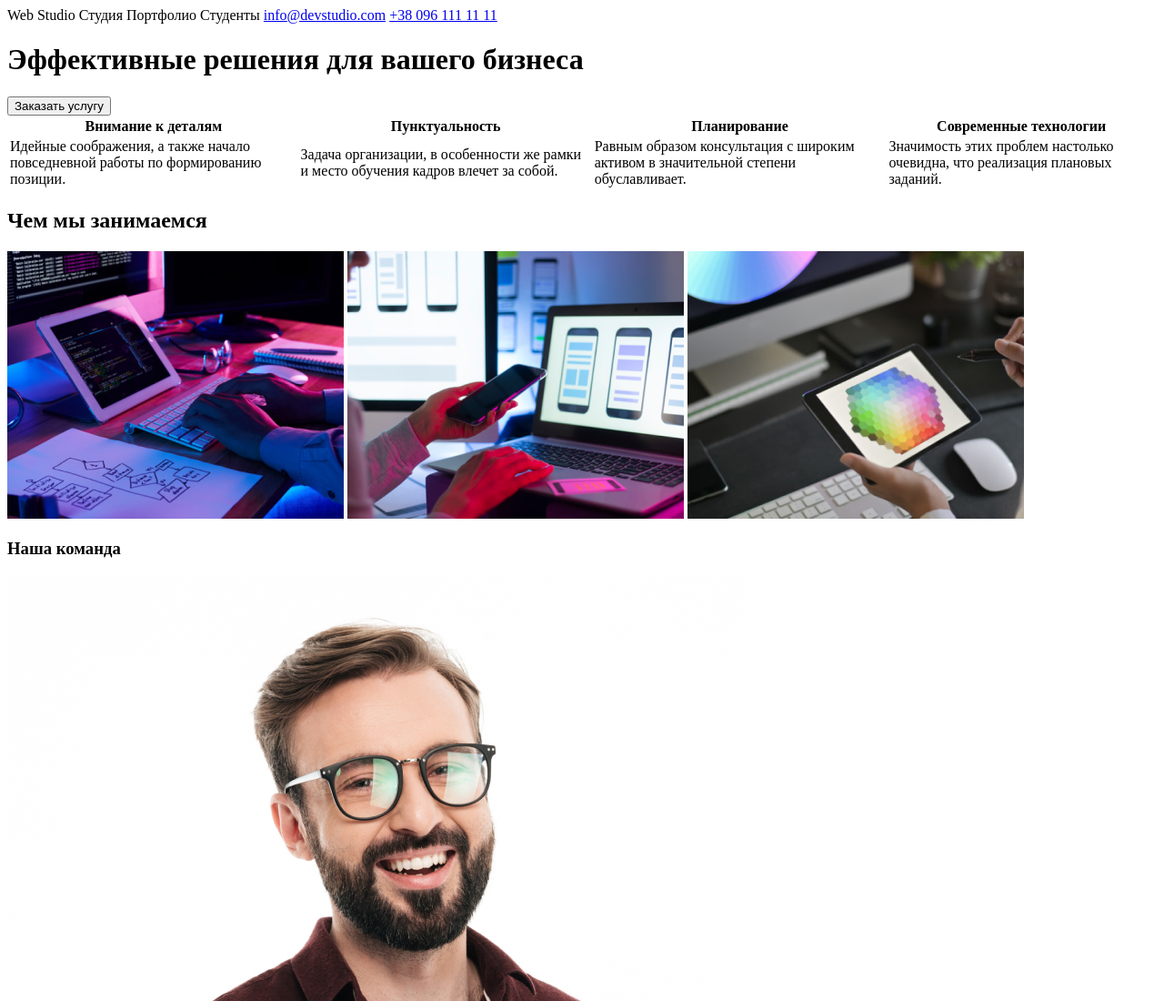
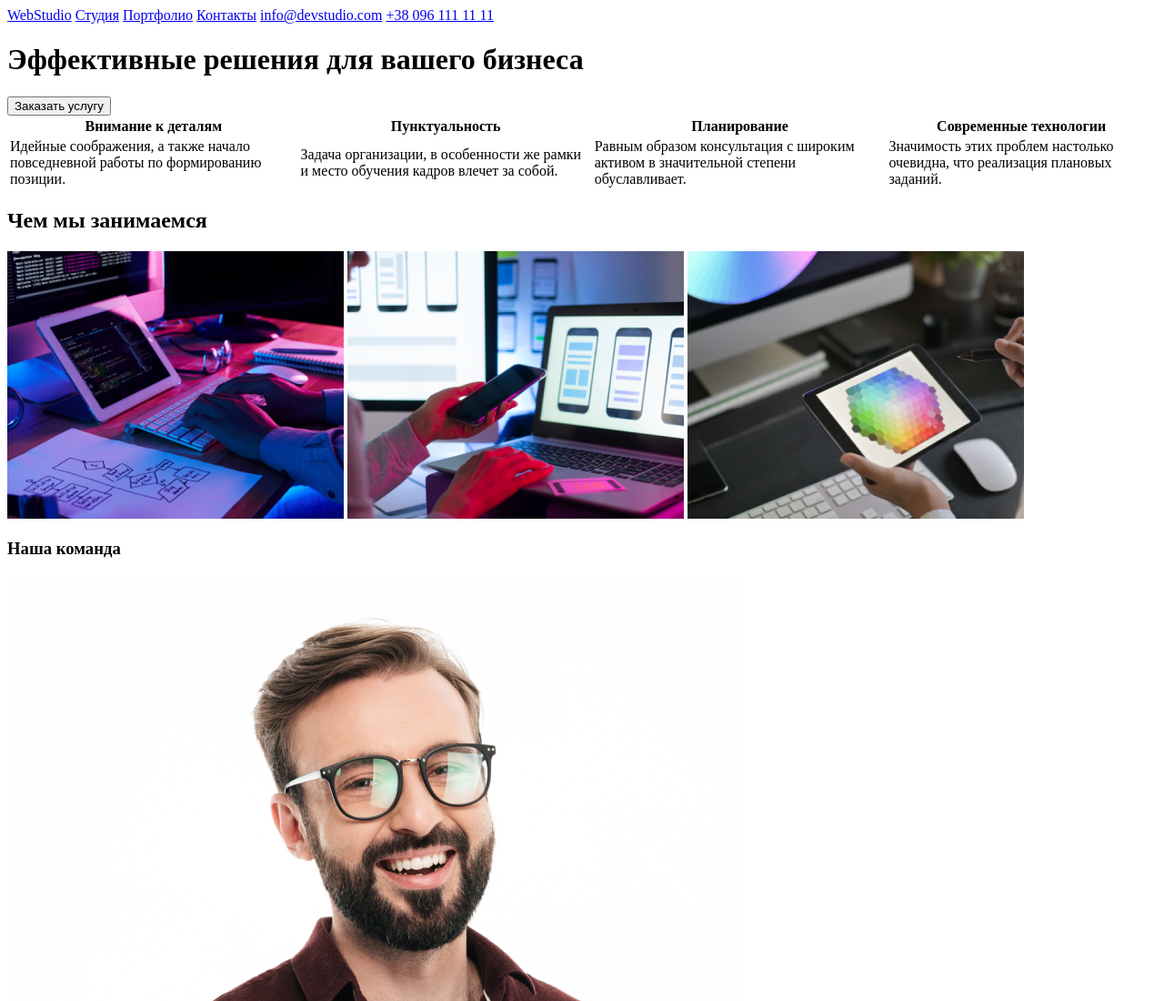
Before and after one commit to vitalik0790/goit-markup-hw-01, a plain HTML site: page index.html in a window 1280 px wide. Shown: the top 1100 px of the page at 91% size. Drawn offline with Linux system fonts and the light colour scheme.

Commit message:
Update index.html

```diff
--- a/index.html
+++ b/index.html
@@ -10,10 +10,10 @@
     <div>
       <!--Верхняя строка-->
       <div>
-        <span>Web Studio</span>
-        <span>Студия</span>
-        <span>Портфолио</span>
-        <span>Студенты</span>
+        <a href="#WebStudio">WebStudio</a>
+        <a href="#Студия">Студия</a>
+        <a href="#Портфолио">Портфолио</a>
+        <a href="#Контакты">Контакты</a>
         <span><a href="mailto:info@devstudio.com">info@devstudio.com</a></span>
         <span><a href="tel:+380961111111">+38 096 111 11 11</a></span>
       </div>
```
